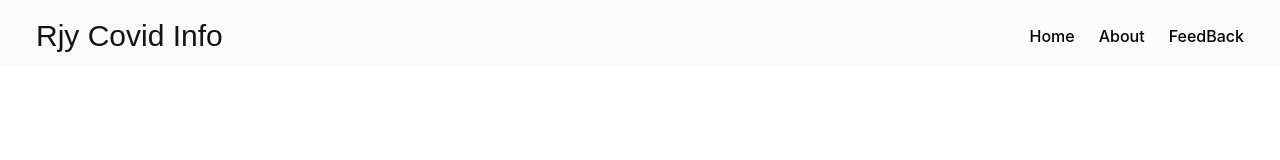
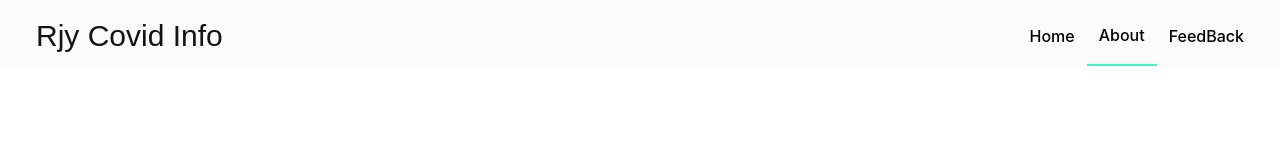
Before and after one commit to Subashmatu08/covid-info, a Vue app: page /about in a window 1280 px wide. Shown: the top 160 px of the page. Built offline with nearby package versions, Linux system fonts and the light colour scheme; a web font is replaced by a local one.

Commit message:
Added active router links

```diff
--- a/src/components/BottomNav.vue
+++ b/src/components/BottomNav.vue
@@ -1,13 +1,13 @@
 <template>
   <div class="btnav">
     <router-link to="/" class="homebtn">
-      <i class="fas fa-home-lg-alt"></i>
+      <i class="fas fa-home-lg-alt router-link-exact-active"></i>
     </router-link>
     <router-link to="/about" class="aboutbtn">
-      <i class="fas fa-users"></i>
+      <i class="fas fa-users router-link-exact-active"></i>
     </router-link>
     <router-link to="/feedback" class="contactbtn">
-      <i class="fas fa-comments-alt"></i>
+      <i class="fas fa-comments-alt router-link-exact-active"></i>
     </router-link>
   </div>
 </template>
@@ -34,11 +34,15 @@ export default {};
     align-items: center;
     position: fixed;
     bottom: 0;
+    .router-link-active {
+      color: rgb(53, 177, 140) !important;
+    }
   }
   .btnav > * {
     width: 100%;
     text-align: center;
     border-right: 0.5px solid rgb(182, 181, 181);
+    color: black;
   }
 }
 </style>
--- a/src/components/NavBar.vue
+++ b/src/components/NavBar.vue
@@ -30,13 +30,21 @@
       :class="{ 'is-active': isMenuShown }"
     >
       <div class="navbar-end">
-        <router-link to="/" class="navbar-item" :class="{ isNavShown }"
+        <router-link to="/" class="navbar-item" :class="{ isNavShown }" exact
           >Home</router-link
         >
-        <router-link to="/about" class="navbar-item" :class="{ isNavShown }"
+        <router-link
+          to="/about"
+          class="navbar-item"
+          :class="{ isNavShown }"
+          active-class="router-link-active"
           >About</router-link
         >
-        <router-link to="/feedback" class="navbar-item" :class="{ isNavShown }"
+        <router-link
+          to="/feedback"
+          class="navbar-item"
+          :class="{ isNavShown }"
+          active-class="router-link-active"
           >FeedBack</router-link
         >
       </div>
@@ -110,9 +118,7 @@ nav a:hover {
   background-color: transparent !important;
   border-bottom: 2px solid rgb(72, 241, 191) !important;
 }
-nav a:focus {
-  background-color: transparent !important;
-}
+
 nav.isNavShown {
   padding-top: 10px !important;
   padding-bottom: 10px !important;
@@ -130,6 +136,9 @@ nav a.isNavShown {
 }
 .navbar-burger {
   height: auto;
+}
+nav a.router-link-active {
+  border-bottom: 2px solid rgb(72, 241, 191) !important ;
 }
 
 @media screen and (max-width: 1024px) {
@@ -160,7 +169,7 @@ nav a.isNavShown {
   nav.isNavShown {
     .logo {
       font-size: 30px !important;
-      transition: 0.3s ease-in-out;
+      // transition: cubic-bezier(0, 2.38, 0.48, 1.68);
     }
   }
 }
--- a/src/components/OpenImg.vue
+++ b/src/components/OpenImg.vue
@@ -12,4 +12,10 @@ export default {};
   background: url("../assets/bg2.jpg") center no-repeat;
   background-size: cover;
 }
+@media screen and (max-width: 769px) {
+  .openingimg {
+    min-height: 45vh;
+    background-size: cover;
+  }
+}
 </style>
--- a/src/views/Home.vue
+++ b/src/views/Home.vue
@@ -167,7 +167,7 @@ h4 {
   padding: auto 0 !important;
 }
 
-@media screen and (max-width: 765px) {
+@media screen and (max-width: 769px) {
   .container {
     margin: auto 30px;
   }
```
